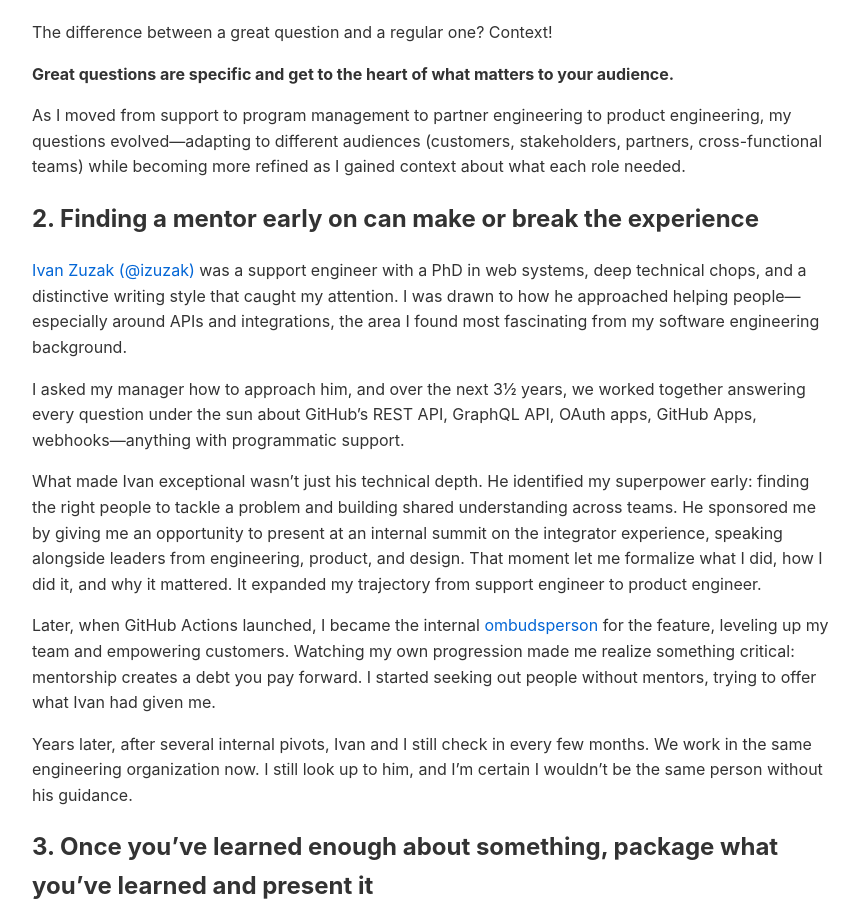
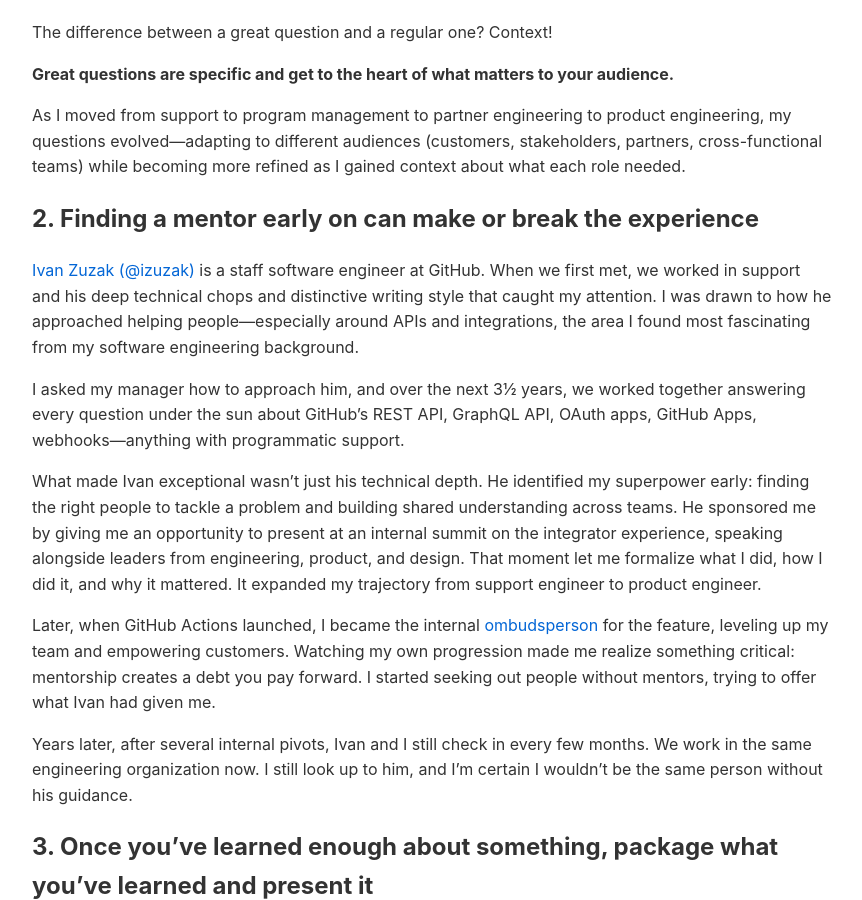
Before and after one commit to francisfuzz/dotcom, a Jekyll site: the page built from _posts/2025-12-29-a-decade-at-github.md, in a window 1280 px wide and 900 px high, scrolled down 748 px. Shown: the whole window, without its empty margins (208-1070 px from the left). Built offline with Jekyll 4.4.1, drawn with Linux system fonts in a browser that asks for light colours; our own code applies the rules of GitHub Pages for plain Markdown files.

Commit message:
fix: revise desc

```diff
--- a/_posts/2025-12-29-a-decade-at-github.md
+++ b/_posts/2025-12-29-a-decade-at-github.md
@@ -39,7 +39,7 @@ As I moved from support to program management to partner engineering to product
 
 ## 2. Finding a mentor early on can make or break the experience
 
-[Ivan Zuzak (@izuzak)](http://github.com/izuzak) was a support engineer with a PhD in web systems, deep technical chops, and a distinctive writing style that caught my attention. I was drawn to how he approached helping people—especially around APIs and integrations, the area I found most fascinating from my software engineering background.
+[Ivan Zuzak (@izuzak)](http://github.com/izuzak) is a staff software engineer at GitHub. When we first met, we worked in support and his deep technical chops and distinctive writing style that caught my attention. I was drawn to how he approached helping people—especially around APIs and integrations, the area I found most fascinating from my software engineering background.
 
 I asked my manager how to approach him, and over the next 3½ years, we worked together answering every question under the sun about GitHub's REST API, GraphQL API, OAuth apps, GitHub Apps, webhooks—anything with programmatic support.
 
```
